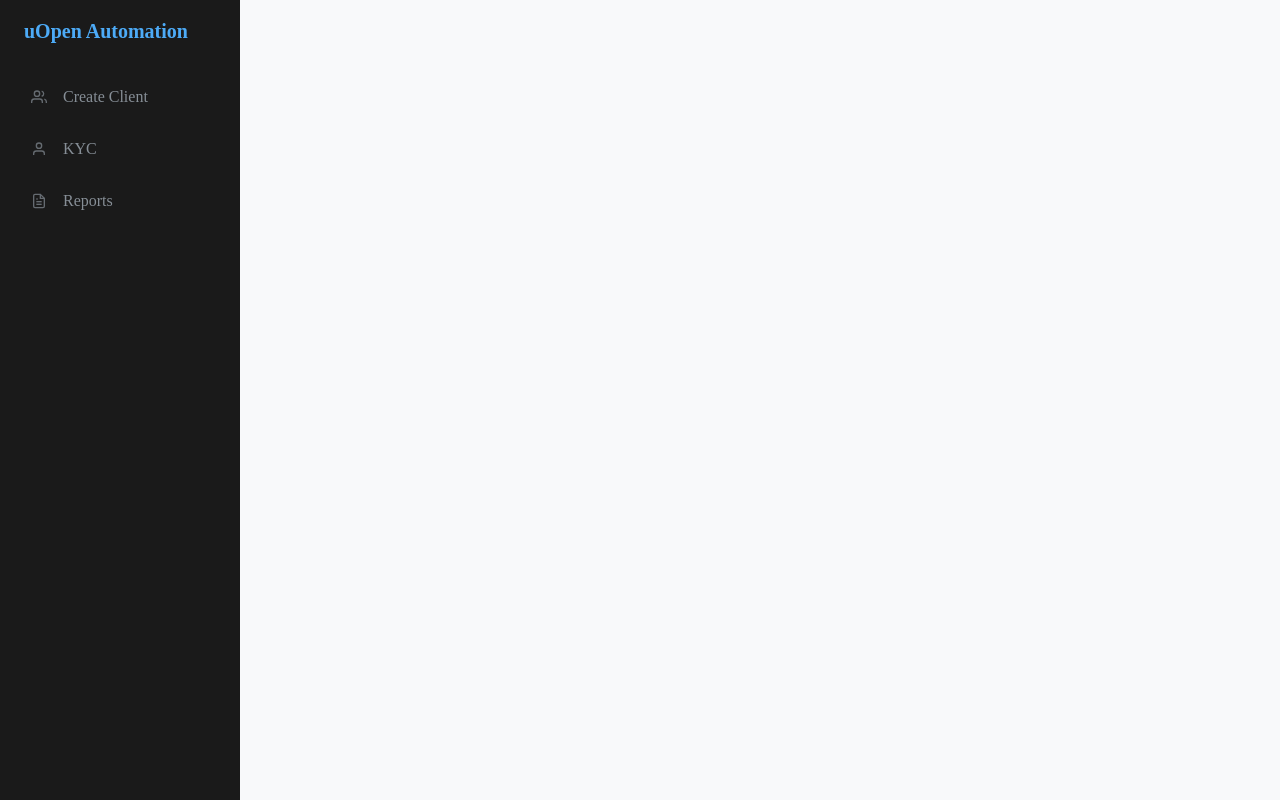
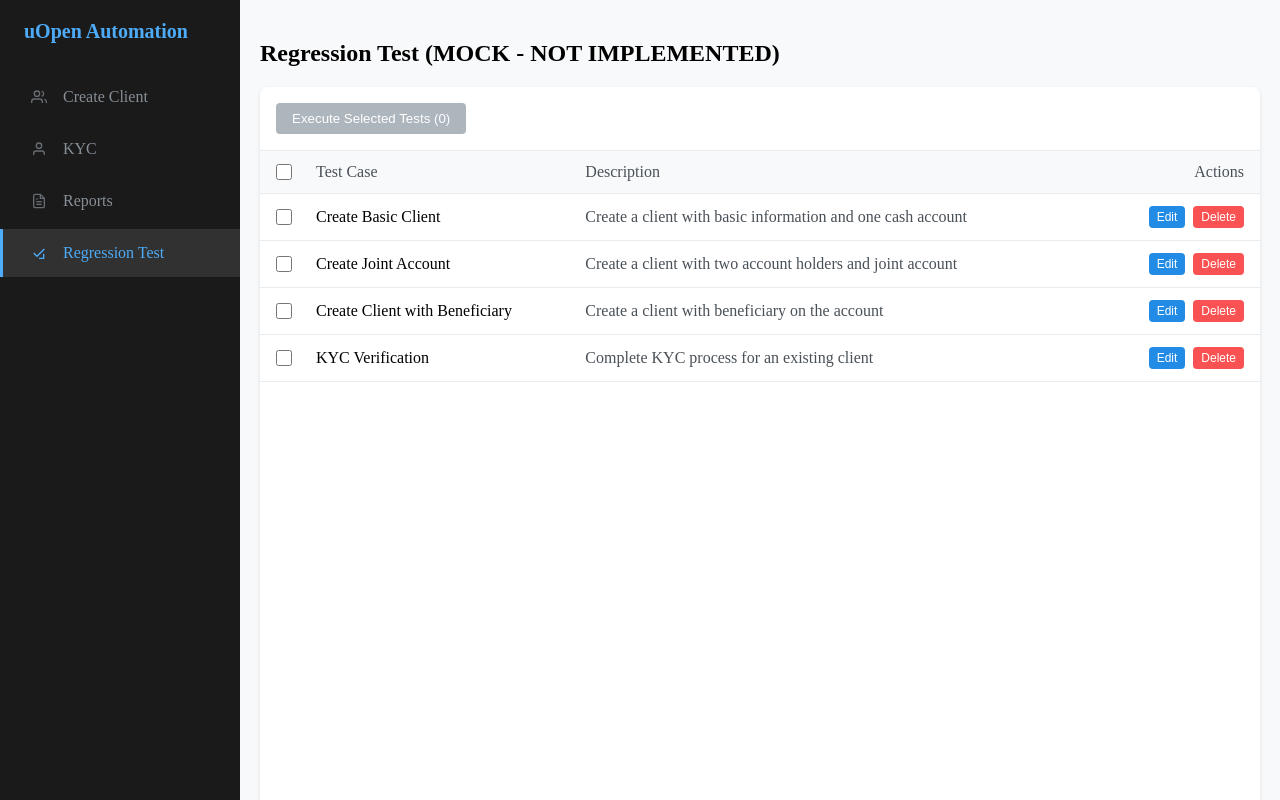
Before and after one commit to greenboy1983/playwright-automation, a Vue app in the folder packages/client/: page /regression in a window 1280 px wide. Built offline with nearby package versions, Linux system fonts and the light colour scheme.

Commit message:
Page style change.

```diff
--- a/packages/client/src/App.vue
+++ b/packages/client/src/App.vue
@@ -34,6 +34,15 @@
             </svg>
           </span>
           <span>Reports</span>
+        </router-link>
+        <router-link to="/regression" class="nav-item" active-class="active">
+          <span class="nav-icon">
+            <svg viewBox="0 0 24 24" width="16" height="16" stroke="currentColor" stroke-width="2" fill="none">
+              <path d="M20 6L9 17l-5-5"/>
+              <path d="M19 13v7h-7"/>
+            </svg>
+          </span>
+          <span>Regression Test</span>
         </router-link>
       </nav>
     </div>
--- a/packages/client/src/router/index.js
+++ b/packages/client/src/router/index.js
@@ -2,6 +2,7 @@ import { createRouter, createWebHistory } from 'vue-router'
 import CreateClient from '../views/CreateClient.vue'
 import Kyc from '../views/Kyc.vue'
 import Reports from '../views/Reports.vue'
+import RegressionTest from '../views/RegressionTest.vue'
 
 const router = createRouter({
   history: createWebHistory(import.meta.env.BASE_URL),
@@ -24,6 +25,11 @@ const router = createRouter({
       path: '/reports',
       name: 'reports',
       component: Reports
+    },
+    {
+      path: '/regression',
+      name: 'regression',
+      component: RegressionTest
     }
   ]
 })
--- a/packages/client/src/views/CreateClient.vue
+++ b/packages/client/src/views/CreateClient.vue
@@ -88,10 +88,28 @@
         </div>
 
         <div class="modal-body">
-          <!-- RR Code Section -->
+          <!-- Login and RR Code Section -->
           <div class="section">
-            <h3>Household</h3>
-            <div class="form-row">
+            <h3>Basic Information</h3>
+            <div class="form-grid">
+              <div class="form-col">
+                <label class="form-label">Username</label>
+                <input
+                  v-model="loginInfo.username"
+                  placeholder="Enter username"
+                  class="form-control"
+                >
+              </div>
+              <div class="form-col">
+                <label class="form-label">Password</label>
+                <input
+                  v-model="loginInfo.password"
+                  type="password"
+                  placeholder="Enter password"
+                  class="form-control"
+                >
+              </div>
+              <div class="form-col">
                 <label class="form-label">RR Code</label>
                 <input
                   v-model="rrCode"
@@ -99,6 +117,17 @@
                   class="form-control"
                   :class="{ 'error-field': !rrCode }"
                 >
+              </div>
+            </div>
+            <div class="form-row mt-3">
+              <div class="form-col">
+                <label class="form-label checkbox-label">
+                  <input
+                    type="checkbox"
+                    v-model="autoApprove"
+                  > Auto Approve
+                </label>
+              </div>
             </div>
           </div>
 
@@ -343,7 +372,12 @@ export default {
         'Davis',
         'Rodriguez',
         'Martinez'
-      ]
+      ],
+      loginInfo: {
+        username: '',
+        password: ''
+      },
+      autoApprove: false
     }
   },
   created() {
@@ -504,17 +538,20 @@ export default {
       this.accounts.splice(index, 1);
     },
     async generateJson() {
+      const wizardData = {
+        loginInformation: this.loginInfo,
+        autoApprove: this.autoApprove,
+        participants: this.participants,
+        accounts: this.accounts,
+        rrCode: this.rrCode
+      };
       try {
         const response = await fetch('/uopen-automation/newclient-wizard', {
           method: 'POST',
           headers: {
             'Content-Type': 'application/json'
           },
-          body: JSON.stringify({
-            participants: this.participants,
-            accounts: this.accounts,
-            rrCode: this.rrCode
-          })
+          body: JSON.stringify(wizardData)
         });
 
         const result = await response.json();
@@ -678,7 +715,7 @@ label {
   background: white;
   width: 100%;
   height: 100%;
-  font-size: 13px;
+  font-size: 14px;
   line-height: 1.5;
   box-sizing: border-box;
 }
@@ -1179,4 +1216,75 @@ h4 {
   border-color: #fa5252;
   box-shadow: 0 0 0 2px rgba(250, 82, 82, 0.2);
 }
+
+.form-col {
+  flex: 1;
+}
+
+.form-label {
+  display: flex;
+  align-items: center;
+  gap: 8px;
+}
+
+input[type="checkbox"] {
+  width: 16px;
+  height: 16px;
+  margin: 0;
+}
+
+.form-grid {
+  display: grid;
+  grid-template-columns: repeat(3, 1fr);
+  gap: 15px;
+}
+
+.form-col {
+  min-width: 0; /* 防止内容溢出 */
+}
+
+.mt-3 {
+  margin-top: 12px;
+}
+
+.checkbox-label {
+  margin-top: 4px;
+}
+
+.form-control {
+  width: 100%;
+  max-width: 200px; /* 限制输入框最大宽度 */
+}
+
+/* 修改选择器的特异性，只针对模态框中的表单控件 */
+.modal-body .form-control {
+  width: 100%;
+  max-width: 200px; /* 限制输入框最大宽度 */
+}
+
+/* 恢复 JSON 编辑器的样式 */
+.json-content .form-control {
+  max-width: none;
+  width: 100%;
+  height: 100%;
+}
+
+/* 其他模态框特定的样式 */
+.form-grid {
+  display: grid;
+  grid-template-columns: repeat(3, 1fr);
+  gap: 15px;
+}
+
+.modal-body .form-col {
+  min-width: 0;
+}
+
+.mt-3 {
+  margin-top: 12px;
+}
+
+.checkbox-label {
+  margin-top: 4px;
+}
 </style>
--- a/packages/client/src/views/Kyc.vue
+++ b/packages/client/src/views/Kyc.vue
@@ -422,7 +422,7 @@ label {
   background: white;
   width: 100%;
   height: 100%;
-  font-size: 13px;
+  font-size: 14px;
   line-height: 1.5;
   box-sizing: border-box;
 }
@@ -525,7 +525,7 @@ label {
   background: white;
   border-radius: 4px;
   font-family: "SFMono-Regular", Consolas, "Liberation Mono", Menlo, monospace;
-  font-size: 13px;
+  font-size: 14px;
   line-height: 1.5;
   white-space: pre-wrap;
 }
--- /dev/null
+++ b/packages/client/src/views/RegressionTest.vue
@@ -0,0 +1,218 @@
+<template>
+  <div class="regression-page">
+    <h2 class="page-title">Regression Test (MOCK - NOT IMPLEMENTED)</h2>
+
+    <div class="content-container">
+      <div class="actions-bar">
+        <button
+          class="execute-btn"
+          :disabled="!selectedTests.length"
+          @click="executeTests"
+        >
+          Execute Selected Tests ({{ selectedTests.length }})
+        </button>
+      </div>
+
+      <div class="test-list">
+        <div class="list-header">
+          <label class="checkbox-wrapper">
+            <input
+              type="checkbox"
+              :checked="isAllSelected"
+              @change="toggleAllTests"
+            >
+          </label>
+          <div class="header-name">Test Case</div>
+          <div class="header-description">Description</div>
+          <div class="header-actions">Actions</div>
+        </div>
+
+        <div v-for="test in testCases" :key="test.id" class="test-item">
+          <label class="checkbox-wrapper">
+            <input
+              type="checkbox"
+              v-model="selectedTests"
+              :value="test.id"
+            >
+          </label>
+          <div class="test-name">{{ test.name }}</div>
+          <div class="test-description">{{ test.description }}</div>
+          <div class="test-actions">
+            <button class="action-btn edit-btn" @click="editTest(test)">Edit</button>
+            <button class="action-btn delete-btn" @click="deleteTest(test)">Delete</button>
+          </div>
+        </div>
+      </div>
+    </div>
+  </div>
+</template>
+
+<script>
+export default {
+  name: 'RegressionTest',
+  data() {
+    return {
+      testCases: [
+        {
+          id: 1,
+          name: 'Create Basic Client',
+          description: 'Create a client with basic information and one cash account'
+        },
+        {
+          id: 2,
+          name: 'Create Joint Account',
+          description: 'Create a client with two account holders and joint account'
+        },
+        {
+          id: 3,
+          name: 'Create Client with Beneficiary',
+          description: 'Create a client with beneficiary on the account'
+        },
+        {
+          id: 4,
+          name: 'KYC Verification',
+          description: 'Complete KYC process for an existing client'
+        }
+      ],
+      selectedTests: []
+    }
+  },
+  computed: {
+    isAllSelected() {
+      return this.testCases.length === this.selectedTests.length
+    }
+  },
+  methods: {
+    toggleAllTests() {
+      if (this.isAllSelected) {
+        this.selectedTests = []
+      } else {
+        this.selectedTests = this.testCases.map(test => test.id)
+      }
+    },
+    editTest(test) {
+      console.log('Edit test:', test)
+      // 实现编辑功能
+    },
+    deleteTest(test) {
+      console.log('Delete test:', test)
+      // 实现删除功能
+    },
+    executeTests() {
+      console.log('Executing tests:', this.selectedTests)
+      // 实现测试执行功能
+    }
+  }
+}
+</script>
+
+<style scoped>
+.regression-page {
+  padding: 20px;
+  height: 100%;
+  display: flex;
+  flex-direction: column;
+}
+
+.content-container {
+  background: white;
+  border-radius: 8px;
+  box-shadow: 0 2px 4px rgba(0,0,0,0.1);
+  flex: 1;
+  display: flex;
+  flex-direction: column;
+  overflow: hidden;
+}
+
+.actions-bar {
+  padding: 16px;
+  border-bottom: 1px solid #e9ecef;
+}
+
+.execute-btn {
+  background: #228be6;
+  color: white;
+  border: none;
+  padding: 8px 16px;
+  border-radius: 4px;
+  cursor: pointer;
+  font-weight: 500;
+}
+
+.execute-btn:disabled {
+  background: #adb5bd;
+  cursor: not-allowed;
+}
+
+.test-list {
+  flex: 1;
+  overflow-y: auto;
+}
+
+.list-header {
+  display: flex;
+  align-items: center;
+  padding: 12px 16px;
+  background: #f8f9fa;
+  border-bottom: 1px solid #e9ecef;
+  font-weight: 500;
+  color: #495057;
+}
+
+.test-item {
+  display: flex;
+  align-items: center;
+  padding: 12px 16px;
+  border-bottom: 1px solid #e9ecef;
+}
+
+.test-item:hover {
+  background: #f8f9fa;
+}
+
+.checkbox-wrapper {
+  width: 40px;
+  display: flex;
+  align-items: center;
+}
+
+.header-name, .test-name {
+  flex: 1;
+}
+
+.header-description, .test-description {
+  flex: 2;
+  color: #495057;
+}
+
+.header-actions, .test-actions {
+  width: 120px;
+  display: flex;
+  gap: 8px;
+  justify-content: flex-end;
+}
+
+.action-btn {
+  padding: 4px 8px;
+  border: none;
+  border-radius: 4px;
+  cursor: pointer;
+  font-size: 12px;
+}
+
+.edit-btn {
+  background: #228be6;
+  color: white;
+}
+
+.delete-btn {
+  background: #fa5252;
+  color: white;
+}
+
+input[type="checkbox"] {
+  width: 16px;
+  height: 16px;
+  margin: 0;
+}
+</style>
```
Also changed, not shown: 2 other files (tests, documents, lock files or other folders). Lines whose indentation alone changed are shown as unchanged.
